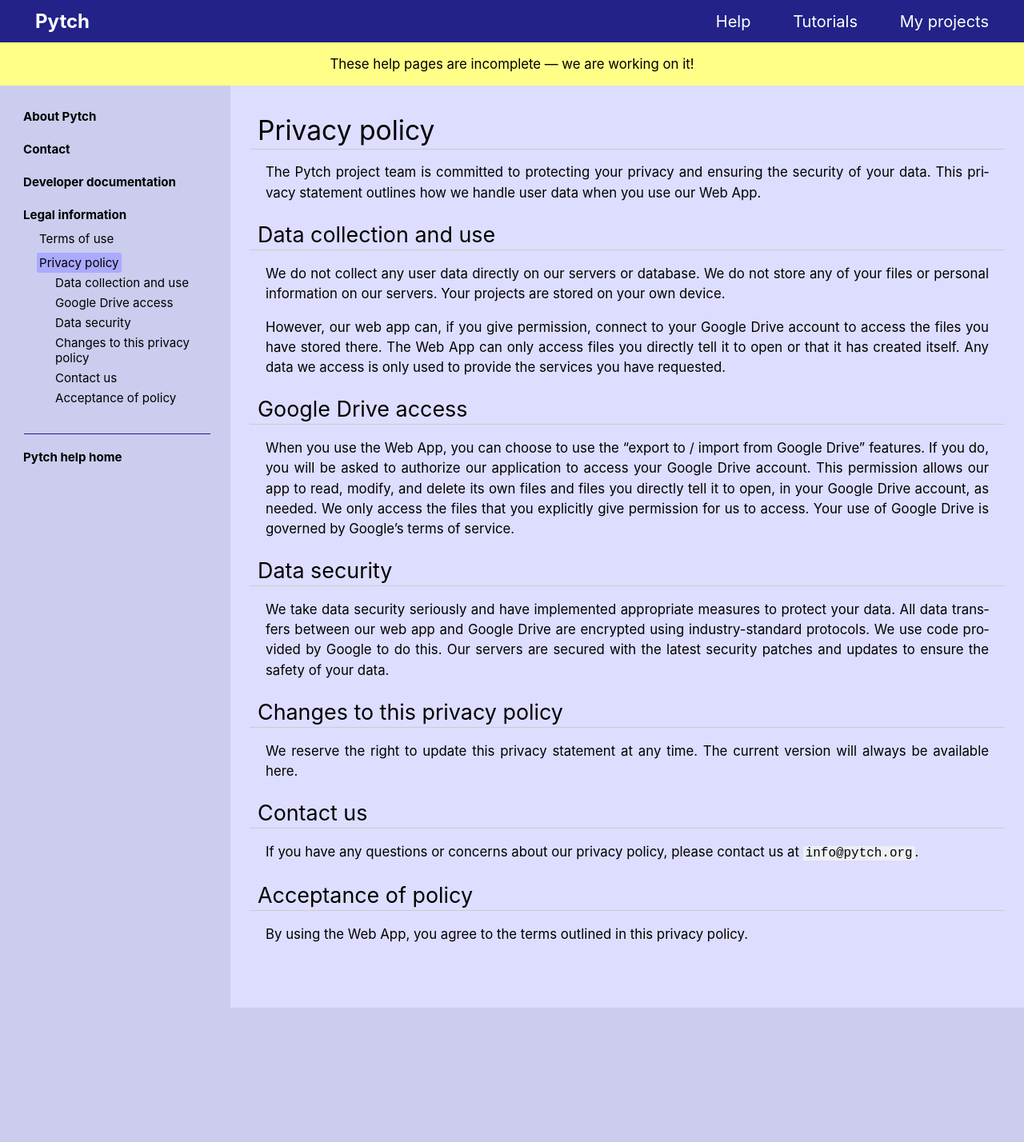
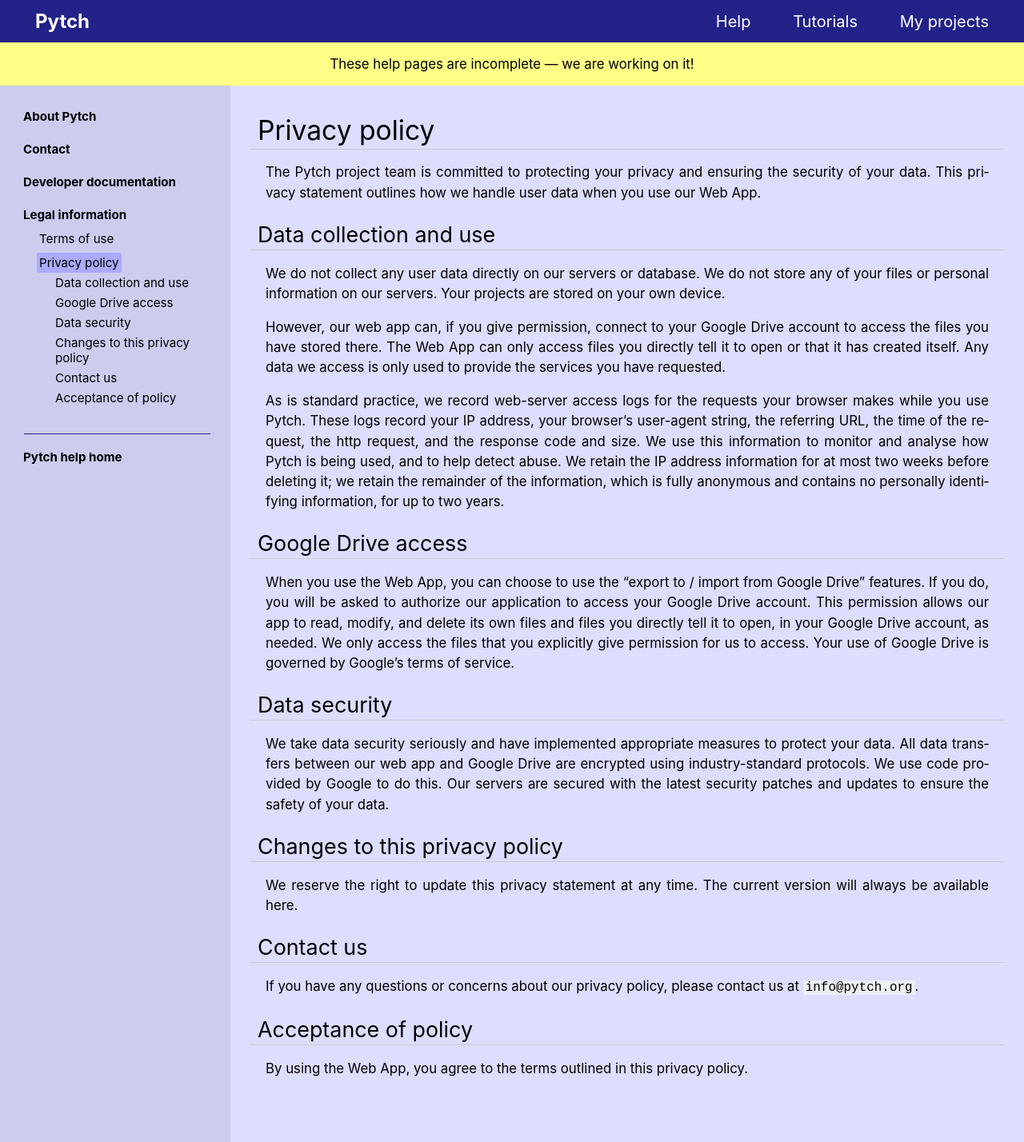
Before and after one commit to pytchlang/pytch-website, a Sphinx documentation site: the page built from source/legal/privacy-policy.rst, in a window 1280 px wide. Shown: the whole page at 80% size. Built offline with Sphinx 7.4.7, drawn with Linux system fonts in a browser that asks for light colours; pages that are not in the unit, such as notebooks, are missing from menus.

Commit message:
Privacy policy: Add para re Apache logs

```diff
--- a/source/legal/privacy-policy.rst
+++ b/source/legal/privacy-policy.rst
@@ -17,6 +17,16 @@
 Web App can only access files you directly tell it to open or that it
 has created itself.  Any data we access is only used to provide the
 services you have requested.
+
+As is standard practice, we record web-server access logs for the
+requests your browser makes while you use Pytch.  These logs record
+your IP address, your browser’s user-agent string, the referring URL,
+the time of the request, the http request, and the response code and
+size.  We use this information to monitor and analyse how Pytch is
+being used, and to help detect abuse.  We retain the IP address
+information for at most two weeks before deleting it; we retain the
+remainder of the information, which is fully anonymous and contains no
+personally identifying information, for up to two years.
 
 Google Drive access
 -------------------
```
